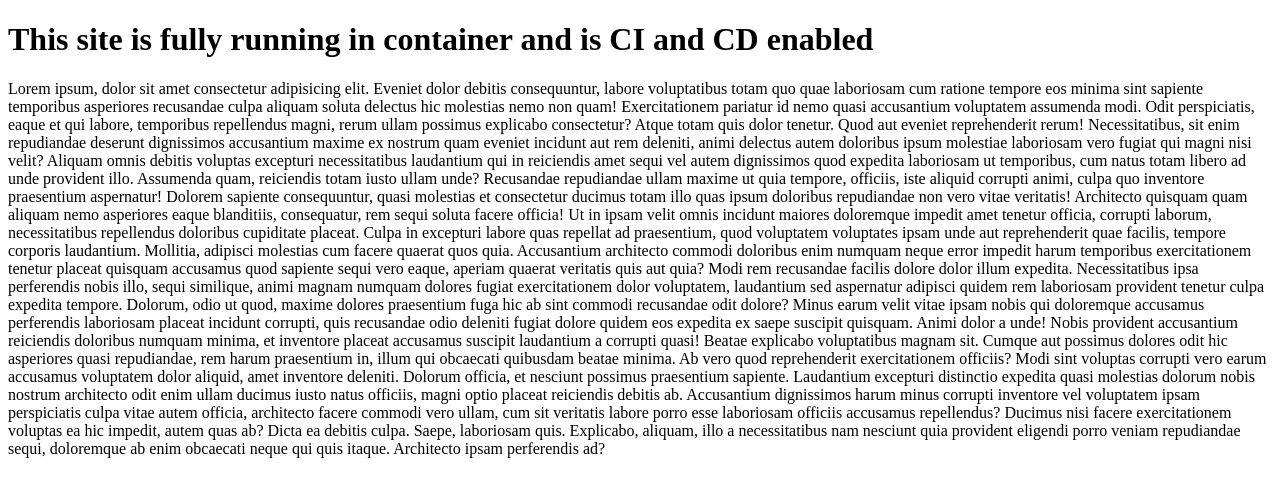
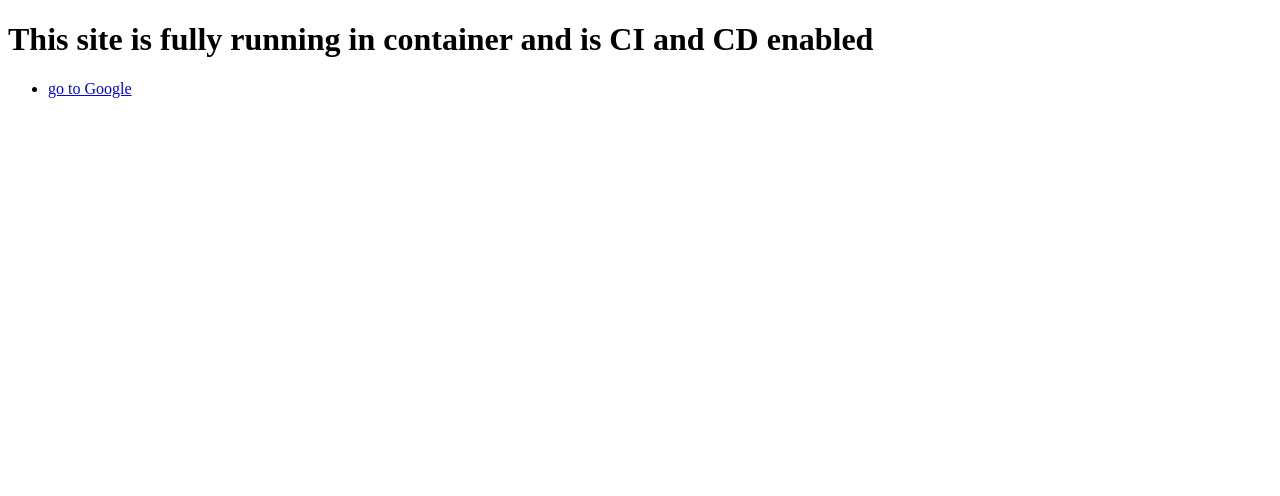
Before and after one commit to ValkovD/CI-CD-full-insolation, a plain HTML site: page index.html in a window 1280 px wide. Drawn offline with Linux system fonts and the light colour scheme.

Commit message:
first commit

```diff
--- a/index.html
+++ b/index.html
@@ -9,42 +9,9 @@
 
 <body>
     <h1>This site is fully running in container and is CI and CD enabled</h1>
-    <p>Lorem ipsum, dolor sit amet consectetur adipisicing elit. Eveniet dolor debitis consequuntur, labore voluptatibus
-        totam quo quae laboriosam cum ratione tempore eos minima sint sapiente temporibus asperiores recusandae culpa
-        aliquam soluta delectus hic molestias nemo non quam! Exercitationem pariatur id nemo quasi accusantium
-        voluptatem assumenda modi. Odit perspiciatis, eaque et qui labore, temporibus repellendus magni, rerum ullam
-        possimus explicabo consectetur? Atque totam quis dolor tenetur. Quod aut eveniet reprehenderit rerum!
-        Necessitatibus, sit enim repudiandae deserunt dignissimos accusantium maxime ex nostrum quam eveniet incidunt
-        aut rem deleniti, animi delectus autem doloribus ipsum molestiae laboriosam vero fugiat qui magni nisi velit?
-        Aliquam omnis debitis voluptas excepturi necessitatibus laudantium qui in reiciendis amet sequi vel autem
-        dignissimos quod expedita laboriosam ut temporibus, cum natus totam libero ad unde provident illo. Assumenda
-        quam, reiciendis totam iusto ullam unde? Recusandae repudiandae ullam maxime ut quia tempore, officiis, iste
-        aliquid corrupti animi, culpa quo inventore praesentium aspernatur! Dolorem sapiente consequuntur, quasi
-        molestias et consectetur ducimus totam illo quas ipsum doloribus repudiandae non vero vitae veritatis!
-        Architecto quisquam quam aliquam nemo asperiores eaque blanditiis, consequatur, rem sequi soluta facere officia!
-        Ut in ipsam velit omnis incidunt maiores doloremque impedit amet tenetur officia, corrupti laborum,
-        necessitatibus repellendus doloribus cupiditate placeat. Culpa in excepturi labore quas repellat ad praesentium,
-        quod voluptatem voluptates ipsam unde aut reprehenderit quae facilis, tempore corporis laudantium. Mollitia,
-        adipisci molestias cum facere quaerat quos quia. Accusantium architecto commodi doloribus enim numquam neque
-        error impedit harum temporibus exercitationem tenetur placeat quisquam accusamus quod sapiente sequi vero eaque,
-        aperiam quaerat veritatis quis aut quia? Modi rem recusandae facilis dolore dolor illum expedita. Necessitatibus
-        ipsa perferendis nobis illo, sequi similique, animi magnam numquam dolores fugiat exercitationem dolor
-        voluptatem, laudantium sed aspernatur adipisci quidem rem laboriosam provident tenetur culpa expedita tempore.
-        Dolorum, odio ut quod, maxime dolores praesentium fuga hic ab sint commodi recusandae odit dolore? Minus earum
-        velit vitae ipsam nobis qui doloremque accusamus perferendis laboriosam placeat incidunt corrupti, quis
-        recusandae odio deleniti fugiat dolore quidem eos expedita ex saepe suscipit quisquam. Animi dolor a unde! Nobis
-        provident accusantium reiciendis doloribus numquam minima, et inventore placeat accusamus suscipit laudantium a
-        corrupti quasi! Beatae explicabo voluptatibus magnam sit. Cumque aut possimus dolores odit hic asperiores quasi
-        repudiandae, rem harum praesentium in, illum qui obcaecati quibusdam beatae minima. Ab vero quod reprehenderit
-        exercitationem officiis? Modi sint voluptas corrupti vero earum accusamus voluptatem dolor aliquid, amet
-        inventore deleniti. Dolorum officia, et nesciunt possimus praesentium sapiente. Laudantium excepturi distinctio
-        expedita quasi molestias dolorum nobis nostrum architecto odit enim ullam ducimus iusto natus officiis, magni
-        optio placeat reiciendis debitis ab. Accusantium dignissimos harum minus corrupti inventore vel voluptatem ipsam
-        perspiciatis culpa vitae autem officia, architecto facere commodi vero ullam, cum sit veritatis labore porro
-        esse laboriosam officiis accusamus repellendus? Ducimus nisi facere exercitationem voluptas ea hic impedit,
-        autem quas ab? Dicta ea debitis culpa. Saepe, laboriosam quis. Explicabo, aliquam, illo a necessitatibus nam
-        nesciunt quia provident eligendi porro veniam repudiandae sequi, doloremque ab enim obcaecati neque qui quis
-        itaque. Architecto ipsam perferendis ad?</p>
+    <ul>
+        <li><a href="google.com">go to Google</a></li>
+    </ul>
 </body>
 
 </html>
```
